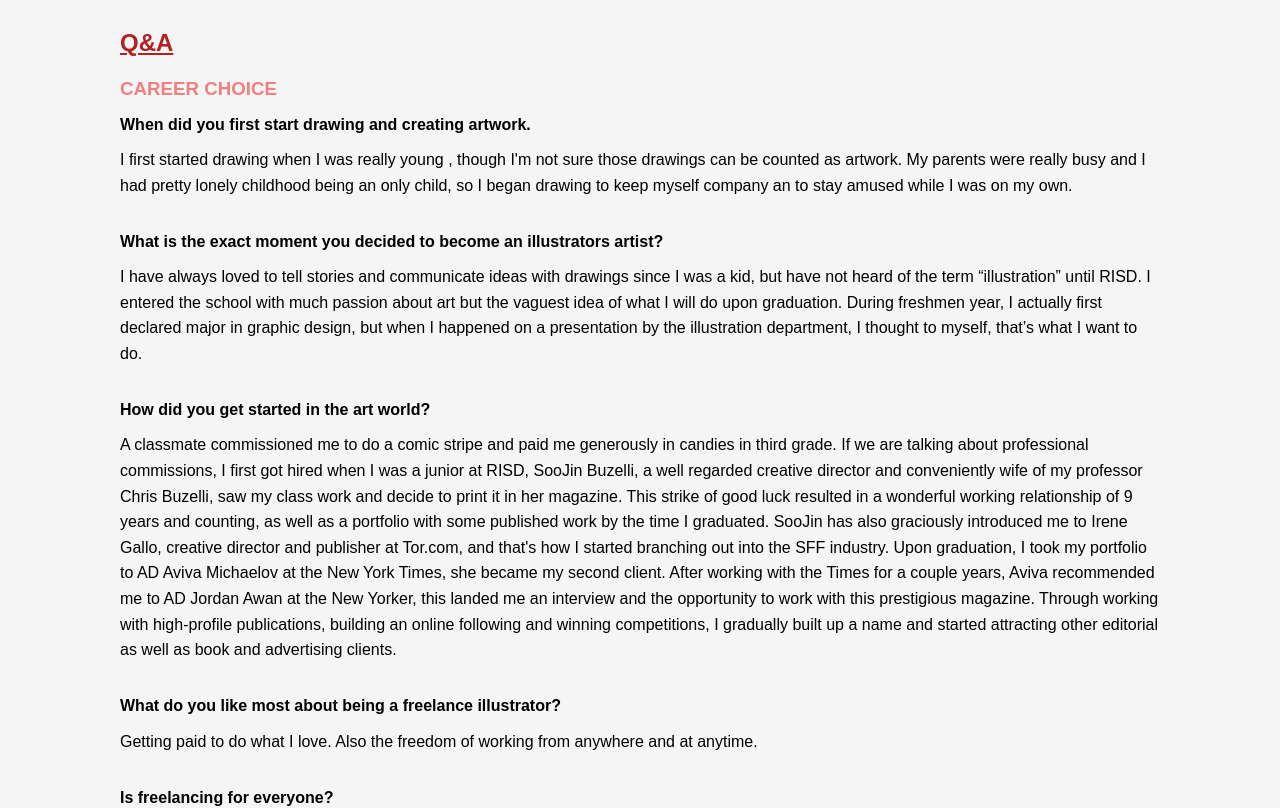
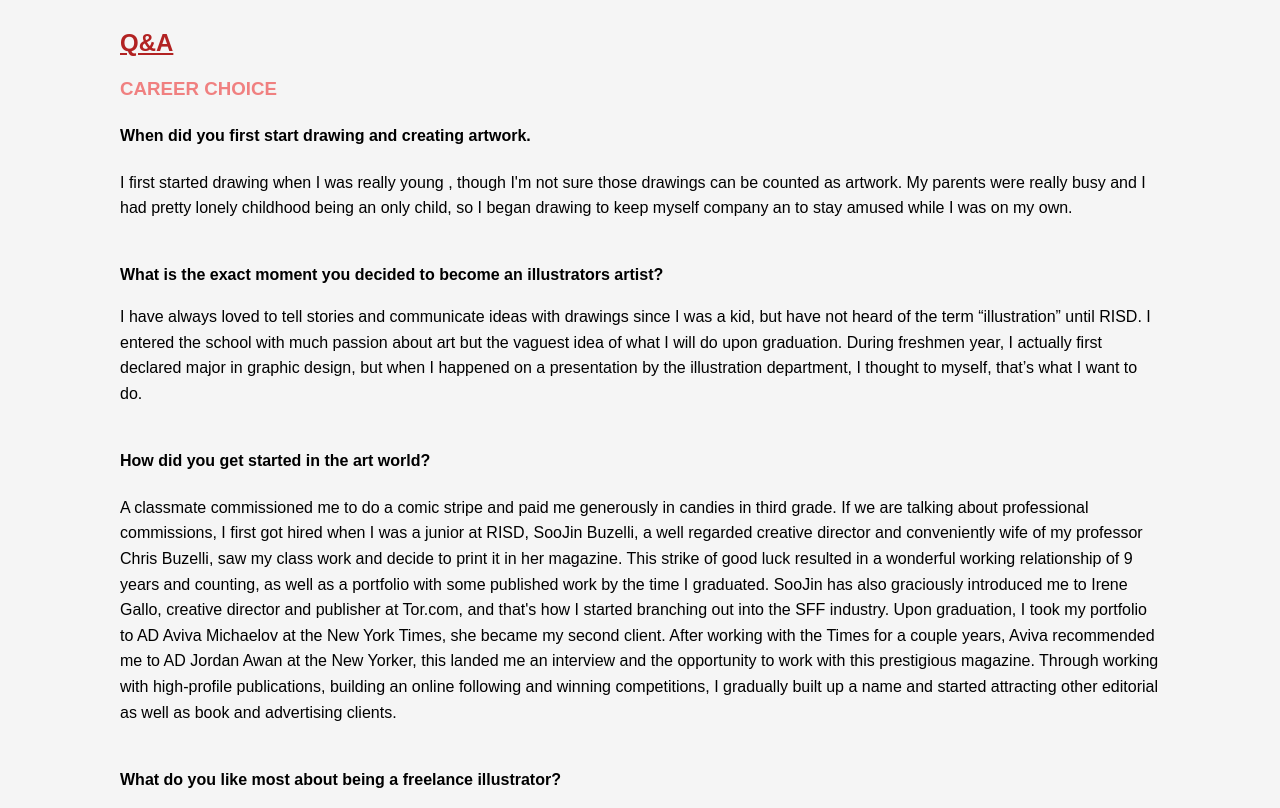
Before and after one commit to crystal-simple-art/Assignment-1_HTMLworkshop_GDES-3091-001, a plain HTML site: page index.html in a window 1280 px wide. Shown: the part 3860-4668 px from the top of the page. Drawn offline with Linux system fonts and the light colour scheme.

Commit message:
Update index.html

```diff
--- a/index.html
+++ b/index.html
@@ -10,9 +10,6 @@
     }
     h3{
       color:#F08080;
-    }
-    h4{
-      line-height:3px;
     }
 /* hover colour*/
     a:hover{
@@ -133,7 +130,7 @@ Apart from drawing, Victo's biggest passions are traveling and eating. She's hop
     <p> I first started drawing when I was really young , though I'm not sure those drawings can be counted as artwork. My parents were really busy and I had pretty lonely childhood being an only child, so I began drawing to keep myself company an to stay amused while I was on my own. </p>
 
 <div class="spacing">
-    <h4> What is the exact moment you decided to become an illustrators artist?</h4>
+    <p style="font-weight:bold"> What is the exact moment you decided to become an illustrators artist?</p>
     <p> I have always loved to tell stories and communicate ideas with drawings since I was a kid, but have not heard of the term “illustration” until RISD. I entered the school with much passion about art but the vaguest idea of what I will do upon graduation. During freshmen year, I actually first declared major in graphic design, but when I happened on a presentation by the illustration department, I thought to myself, that’s what I want to do. </p>
 </div>
 
```
